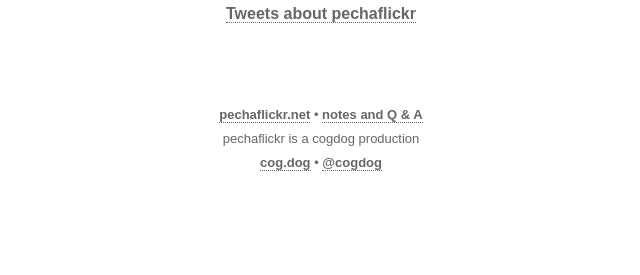
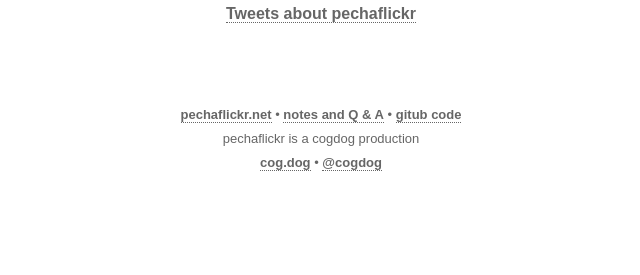
Before and after one commit to cogdog/pechaflickr, a PHP site: page /index.php?h=y in a window 1280 px wide. Shown: the part 713-988 px from the top of the page, without its empty margins (319-959 px from the left). Run offline with PHP 8.4, Linux system fonts and the light colour scheme; some libraries are stand-ins or nearby versions.

Commit message:
Github link in footer

```diff
--- a/footer.php
+++ b/footer.php
@@ -1,4 +1,4 @@
-<p class="credit"><a href="http://pechaflickr.net/">pechaflickr.net</a> • <a href="notes.php">notes and Q &amp; A</a><br />pechaflickr is a cogdog production<br />
+<p class="credit"><a href="http://pechaflickr.net/">pechaflickr.net</a> &bull; <a href="notes.php">notes and Q &amp; A</a> &bull; <a href="https://github.com/cogdog/pechaflickr">gitub code</a><br />pechaflickr is a cogdog production<br />
 <a href="http://cog.dog/">cog.dog</a> •  <a href="http://twitter.com/cogdog">@cogdog</a>
 </div> <!-- end wrapper -->
 
```
